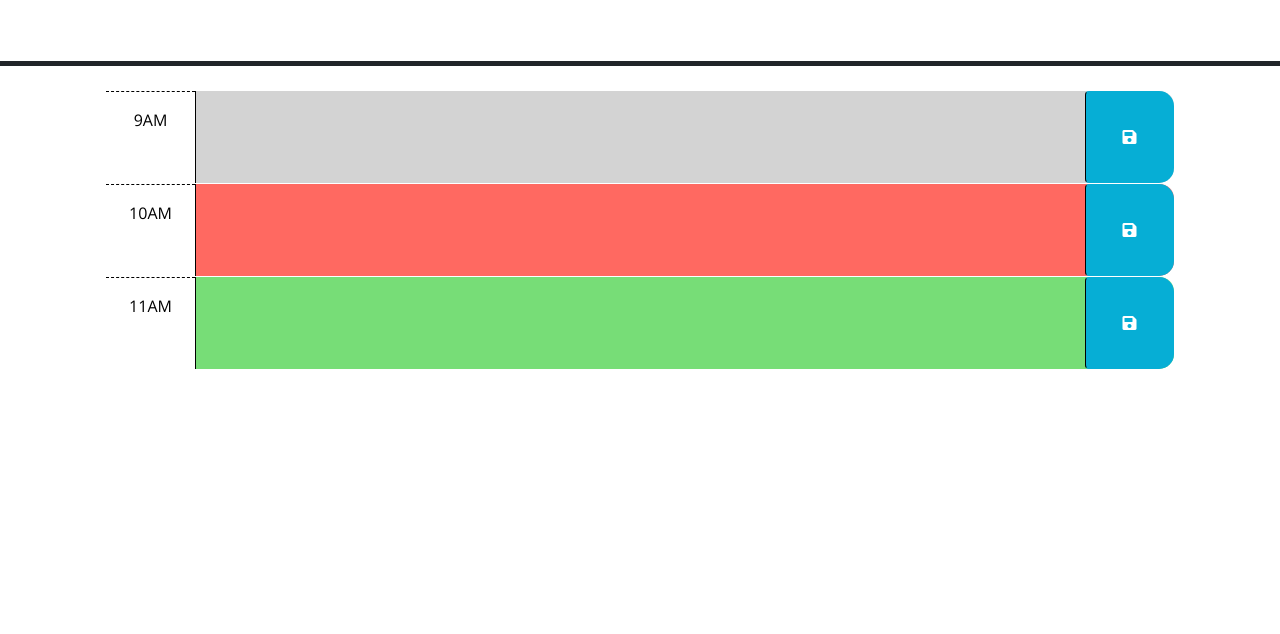
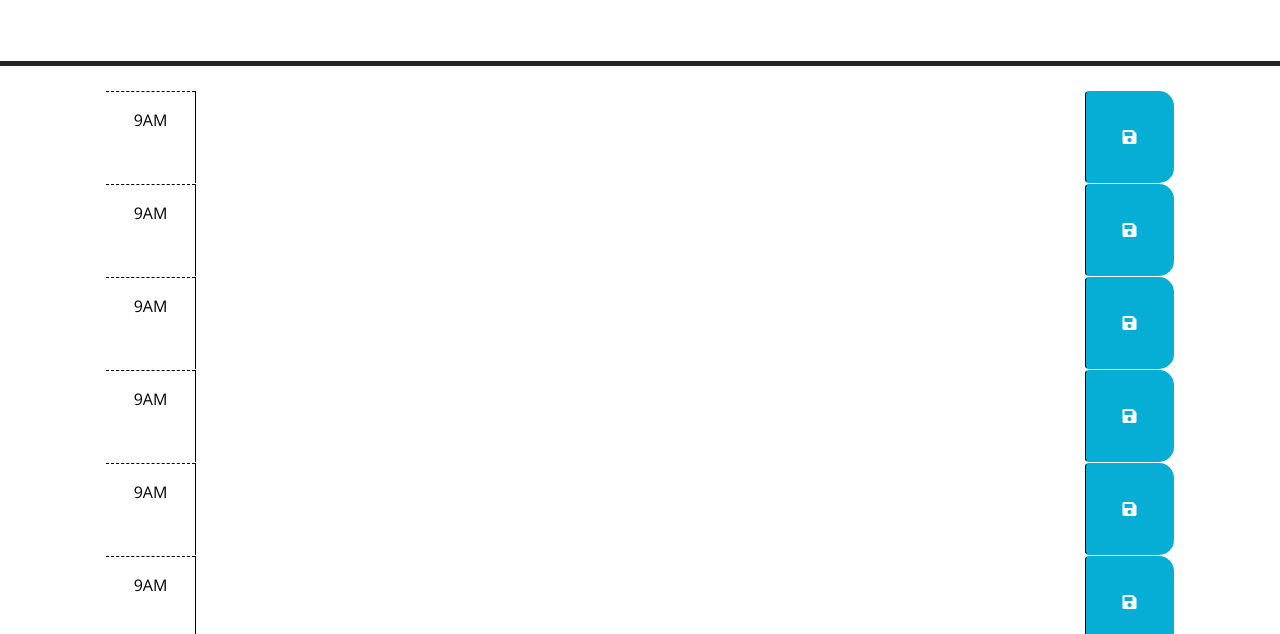
Before and after one commit to jrtvick/work-day-scheduler, a plain HTML site: page index.html in a window 1280 px wide. Shown: the part 166-800 px from the top of the page. Drawn offline with nearby package versions, Linux system fonts and the light colour scheme.

Commit message:
added the for loop to create my rows

```diff
--- a/index.html
+++ b/index.html
@@ -1,23 +1,14 @@
 <!DOCTYPE html>
 <html lang="en">
+
 <head>
   <meta charset="UTF-8" />
   <meta name="viewport" content="width=device-width, initial-scale=1.0" />
   <meta http-equiv="X-UA-Compatible" content="ie=edge" />
-    <link
-      rel="stylesheet"
-      href="https://cdn.jsdelivr.net/npm/bootstrap@5.1.3/dist/css/bootstrap.min.css"
-    />
-    <link
-      rel="stylesheet"
-      href="https://use.fontawesome.com/releases/v5.8.1/css/all.css"
-      integrity="sha384-50oBUHEmvpQ+1lW4y57PTFmhCaXp0ML5d60M1M7uH2+nqUivzIebhndOJK28anvf"
-      crossorigin="anonymous"
-    />
-    <link
-      href="https://fonts.googleapis.com/css?family=Open+Sans&display=swap"
-      rel="stylesheet"
-    />
+  <link rel="stylesheet" href="https://cdn.jsdelivr.net/npm/bootstrap@5.1.3/dist/css/bootstrap.min.css" />
+  <link rel="stylesheet" href="https://use.fontawesome.com/releases/v5.8.1/css/all.css"
+    integrity="sha384-50oBUHEmvpQ+1lW4y57PTFmhCaXp0ML5d60M1M7uH2+nqUivzIebhndOJK28anvf" crossorigin="anonymous" />
+  <link href="https://fonts.googleapis.com/css?family=Open+Sans&display=swap" rel="stylesheet" />
   <link rel="stylesheet" href="style.css" />
   <title>Work Day Scheduler</title>
 </head>
@@ -28,51 +19,23 @@
     <p class="lead">A simple calendar app for scheduling your work day</p>
     <p id="currentDay" class="lead"></p>
   </header>
-    <div class="container-lg px-5">
-      <!-- Use class for "past", "present", and "future" to apply styles to the
-        time-block divs accordingly. The javascript will need to do this by
-        adding/removing these classes on each div by comparing the hour in the
-        id to the current hour. The html provided below is meant to be an example
-        demonstrating how the css provided can be leveraged to create the
-        desired layout and colors. The html below should be removed or updated
-        in the finished product. Remember to delete this comment once the
-        code is implemented.
-        -->
+  <div class="container-lg px-5" id="rowContainer">
 
     <!-- Example of a past time block. The "past" class adds a gray background color. -->
-      <div id="hour-9" class="row time-block past">
+    <!-- <div id="hour-9" class="row time-block past">
         <div class="col-2 col-md-1 hour text-center py-3">9AM</div>
         <textarea class="col-8 col-md-10 description" rows="3"> </textarea>
         <button class="btn saveBtn col-2 col-md-1" aria-label="save">
           <i class="fas fa-save" aria-hidden="true"></i>
         </button>
-      </div>
-
-      <!-- Example of a a present time block. The "present" class adds a red background color. -->
-      <div id="hour-10" class="row time-block present">
-        <div class="col-2 col-md-1 hour text-center py-3">10AM</div>
-        <textarea class="col-8 col-md-10 description" rows="3"> </textarea>
-        <button class="btn saveBtn col-2 col-md-1" aria-label="save">
-          <i class="fas fa-save" aria-hidden="true"></i>
-        </button>
-      </div>
-
-      <!-- Example of a future time block. The "future" class adds a green background color. -->
-      <div id="hour-11" class="row time-block future">
-        <div class="col-2 col-md-1 hour text-center py-3">11AM</div>
-        <textarea class="col-8 col-md-10 description" rows="3"> </textarea>
-        <button class="btn saveBtn col-2 col-md-1" aria-label="save">
-          <i class="fas fa-save" aria-hidden="true"></i>
-        </button>
+      </div> -->
   </div>
 
   <script src="https://code.jquery.com/jquery-3.4.1.min.js"></script>
-    <script
-      src="https://cdn.jsdelivr.net/npm/dayjs@1.11.3/dayjs.min.js"
-      integrity="sha256-iu/zLUB+QgISXBLCW/mcDi/rnf4m4uEDO0wauy76x7U="
-      crossorigin="anonymous"
-    ></script>
+  <script src="https://cdn.jsdelivr.net/npm/dayjs@1.11.3/dayjs.min.js"
+    integrity="sha256-iu/zLUB+QgISXBLCW/mcDi/rnf4m4uEDO0wauy76x7U=" crossorigin="anonymous"></script>
 
   <script src="script.js"></script>
 </body>
+
 </html>
--- a/script.js
+++ b/script.js
@@ -1,23 +1,17 @@
-// Wrap all code that interacts with the DOM in a call to jQuery to ensure that
-// the code isn't run until the browser has finished rendering all the elements
-// in the html.
-$(function () {
-  // TODO: Add a listener for click events on the save button. This code should
-  // use the id in the containing time-block as a key to save the user input in
-  // local storage. HINT: What does `this` reference in the click listener
-  // function? How can DOM traversal be used to get the "hour-x" id of the
-  // time-block containing the button that was clicked? How might the id be
-  // useful when saving the description in local storage?
-  //
-  // TODO: Add code to apply the past, present, or future class to each time
-  // block by comparing the id to the current hour. HINTS: How can the id
-  // attribute of each time-block be used to conditionally add or remove the
-  // past, present, and future classes? How can Day.js be used to get the
-  // current hour in 24-hour time?
-  //
-  // TODO: Add code to get any user input that was saved in localStorage and set
-  // the values of the corresponding textarea elements. HINT: How can the id
-  // attribute of each time-block be used to do this?
-  //
-  // TODO: Add code to display the current date in the header of the page.
-});
+var hours = ["09", "10", "11", "12", "13", "14", "15", "16", "17"];
+
+var rowContainer = document.getElementById("rowContainer")
+
+for (var i = 0; i < hours.length; i++) {
+  console.log(hours[i])
+  var outerDiv = document.createElement('div')
+  outerDiv.id = hours[i]
+  outerDiv.classList.add('row', 'time-block')
+  outerDiv.innerHTML = `<div class="col-2 col-md-1 hour text-center py-3">9AM</div>
+  <textarea class="col-8 col-md-10 description" rows="3"> </textarea>
+  <button class="btn saveBtn col-2 col-md-1" aria-label="save">
+    <i class="fas fa-save" aria-hidden="true"></i>
+  </button>`
+
+  rowContainer.append(outerDiv);
+}
```
Lines whose indentation alone changed are shown as unchanged.
